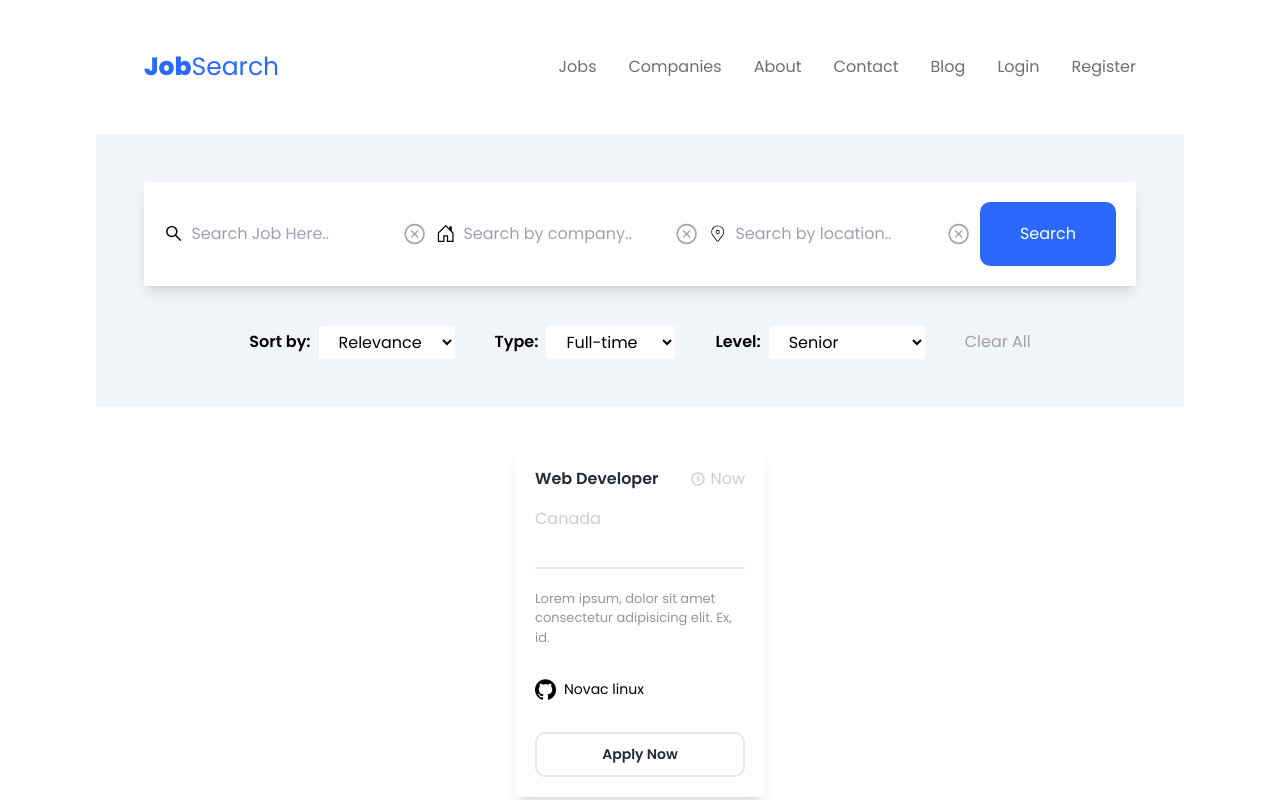
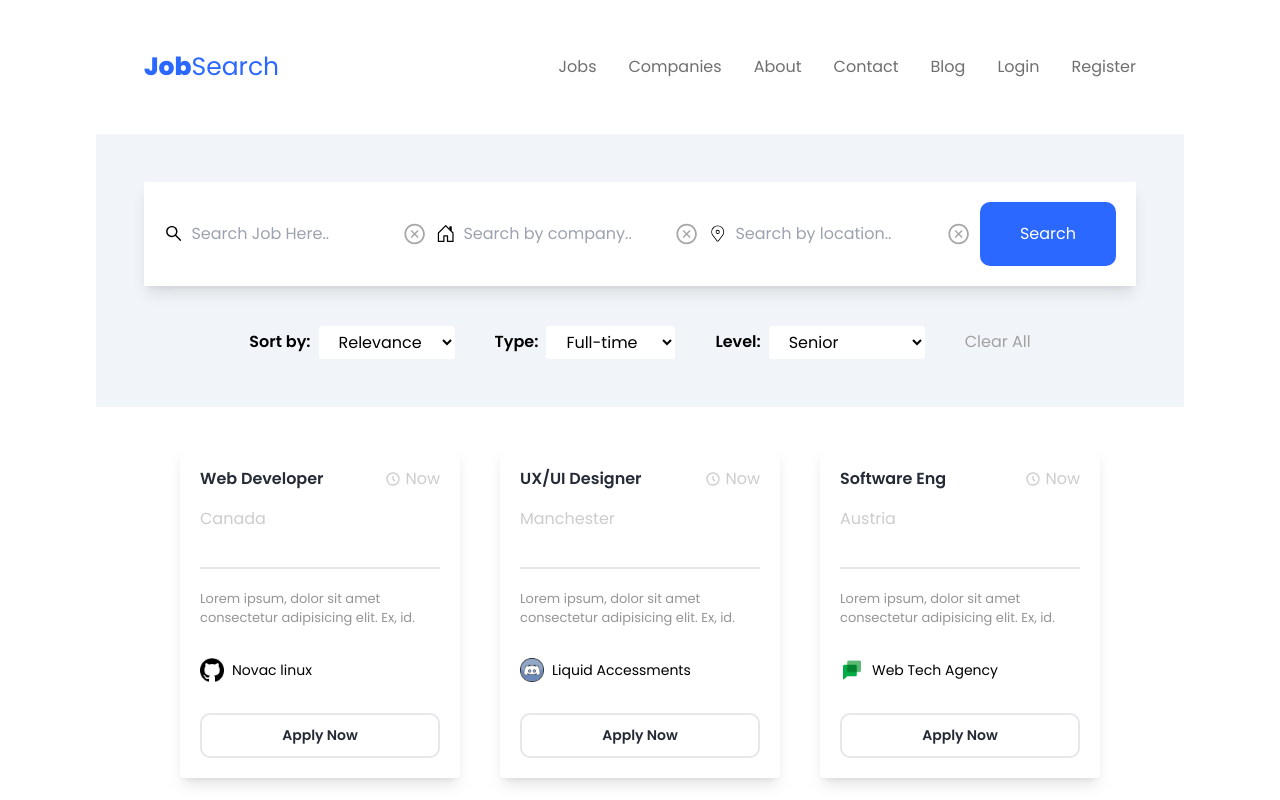
Before and after one commit to aid19/job-portal-react, a React app: page / in a window 1280 px wide. Shown: the top 800 px of the page. Built offline with nearby package versions, Linux system fonts and the light colour scheme; the HTML template or start-up script is replaced by a standard one.

Commit message:
+ new jobs list

```diff
--- a/src/Components/JobDiv/Jobs.jsx
+++ b/src/Components/JobDiv/Jobs.jsx
@@ -2,7 +2,13 @@
 import React from 'react'
 import {BiTimeFive} from 'react-icons/bi'
 import logo1 from '../../assets/logo1.png'
-
+import logo2 from '../../assets/logo2.png'
+import logo3 from '../../assets/logo3.png'
+import logo4 from '../../assets/logo4.png'
+import logo5 from '../../assets/logo5.png'
+import logo6 from '../../assets/logo6.png'
+import logo7 from '../../assets/logo7.svg'
+import logo8 from '../../assets/logo8.png'
 
 const Data = [
   {
@@ -13,7 +19,73 @@ const Data = [
     location: 'Canada',
     desc: "Lorem ipsum, dolor sit amet consectetur adipisicing elit. Ex, id.",
     company:'Novac linux'
-  }
+  },
+  {
+    id:2,
+    image: logo2,
+    title:'UX/UI Designer',
+    time:'Now',
+    location: 'Manchester',
+    desc: "Lorem ipsum, dolor sit amet consectetur adipisicing elit. Ex, id.",
+    company:'Liquid Accessments'
+  },
+  {
+    id:3,
+    image: logo3,
+    title:'Software Eng',
+    time:'Now',
+    location: 'Austria',
+    desc: "Lorem ipsum, dolor sit amet consectetur adipisicing elit. Ex, id.",
+    company:'Web Tech Agency'
+  },
+  {
+    id:4,
+    image: logo4,
+    title:'Software Eng',
+    time:'Now',
+    location: 'Austria',
+    desc: "Lorem ipsum, dolor sit amet consectetur adipisicing elit. Ex, id.",
+    company:'Web Tech Agency'
+  },
+  {
+    id:5,
+    image: logo5,
+    title:'Software Eng',
+    time:'Now',
+    location: 'Austria',
+    desc: "Lorem ipsum, dolor sit amet consectetur adipisicing elit. Ex, id.",
+    company:'Web Tech Agency'
+  },
+  {
+    id:6,
+    image: logo6,
+    title:'Software Eng',
+    time:'Now',
+    location: 'Austria',
+    desc: "Lorem ipsum, dolor sit amet consectetur adipisicing elit. Ex, id.",
+    company:'Web Tech Agency'
+  },
+  {
+    id:7,
+    image: logo7,
+    title:'Software Eng',
+    time:'Now',
+    location: 'Austria',
+    desc: "Lorem ipsum, dolor sit amet consectetur adipisicing elit. Ex, id.",
+    company:'Web Tech Agency'
+  },
+  {
+    id:8,
+    image: logo8,
+    title:'Software Eng',
+    time:'Now',
+    location: 'Austria',
+    desc: "Lorem ipsum, dolor sit amet consectetur adipisicing elit. Ex, id.",
+    company:'Web Tech Agency'
+  },
+
+
+
 ]
 
 const Jobs = () => {
@@ -23,7 +95,7 @@ const Jobs = () => {
         {
           Data.map(({id,image,title,time,location,desc,company}) => {
             return (
-                <div key={id} className='group group/item singleJob w-[250px] p-[20px] bg-white rounded [10px] hover:bg-blueColor shadow-lg
+                <div key={id} className='group group/item singleJob w-[280px] p-[20px] bg-white rounded [10px] hover:bg-blueColor shadow-lg
               shadow-greyIsh-400/700 hover:shadow-lg'>
                 <span className='flex flex-wrap justify-between items-center gap-4'>
                   <h1 className='text-[16px] font-semibold text-textColor group-hover:text-white'>{title}</h1>
@@ -38,7 +110,7 @@ const Jobs = () => {
                     <img src={image} alt='' className='w-[10%]'/>
                     <span className='text-[14px] py-[1rem] block group-hover:text-white'>{company}</span>
                   </div>
-                  <button className='border-[2px] rounded-[10px] block p-[10px] w-full text-[14px] font-semibold text-textColor hover:bg-white group-hover/item:text-textColor group-hover:text-white'>
+                  <button className='border-[2px] rounded-[10px] block p-[10px] w-full text-[14px] font-semibold text-textColor hover:bg-white group-hover/item:text-textColor group-hover:text-textColor'>
                     Apply Now
                   </button>
                 </span>
```
